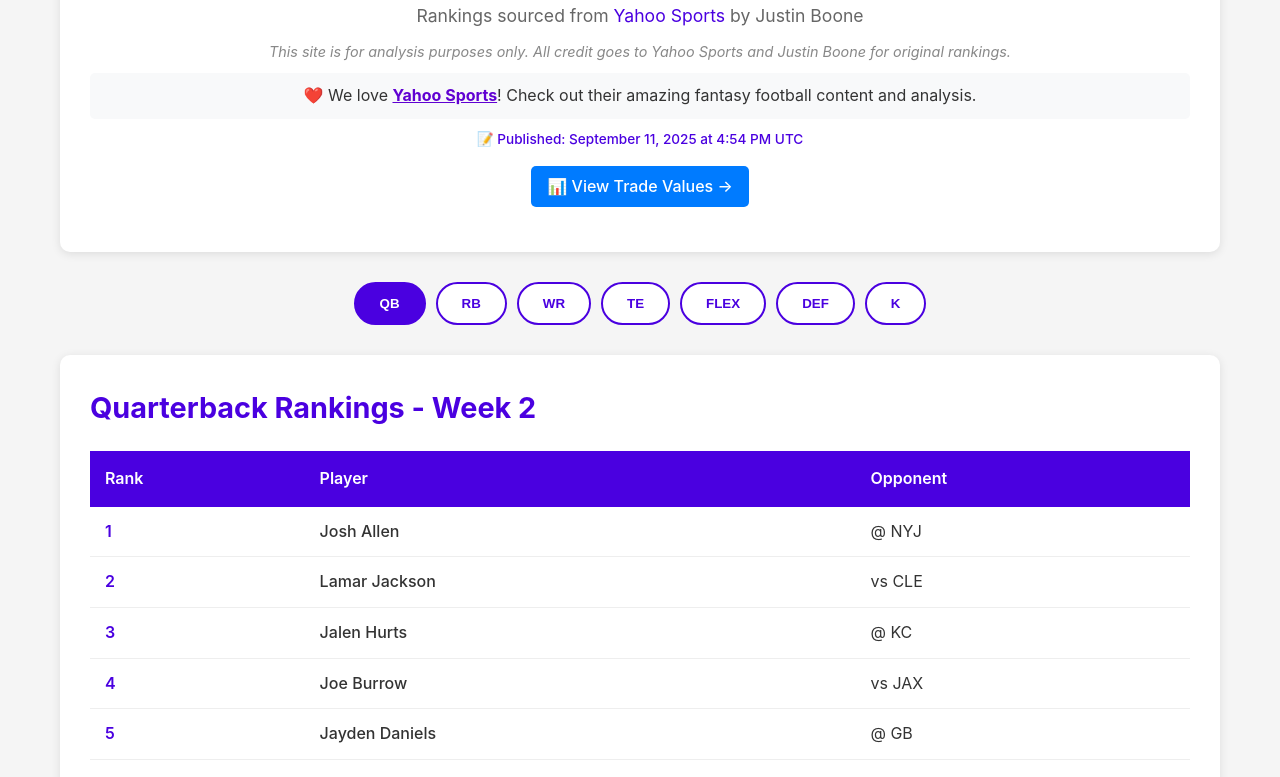
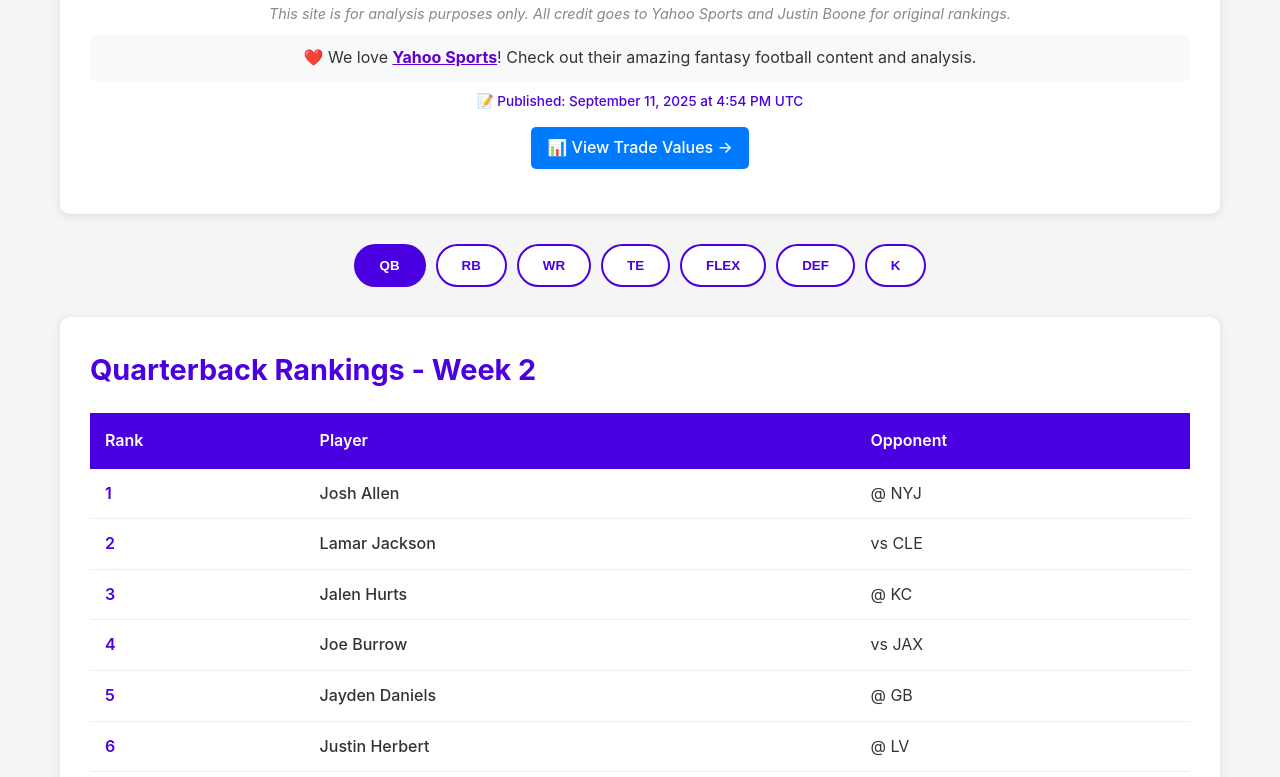
Before and after one commit to coffewhale/boone-football-rankings, a website: page index.html in a window 1280 px wide. Shown: the part 122-899 px from the top of the page. Drawn offline with Linux system fonts and the light colour scheme.

Commit message:
edit html

```diff
--- a/index.html
+++ b/index.html
@@ -10,7 +10,6 @@
     <div class="container">
         <header>
             <h1>Justin Boone Fantasy Football Rankings (Half PPR)</h1>
-            <p class="attribution">Rankings sourced from <a href="https://sports.yahoo.com" target="_blank">Yahoo Sports</a> by Justin Boone</p>
             <p class="disclaimer">This site is for analysis purposes only. All credit goes to Yahoo Sports and Justin Boone for original rankings.</p>
             <p class="yahoo-love" style="margin: 10px 0; padding: 10px; background: #f8f9fa; border-radius: 5px; text-align: center;">
                 ❤️ We love <a href="https://sports.yahoo.com/fantasy/news/" target="_blank" style="color: #6001d2; font-weight: bold;">Yahoo Sports</a>!
```
